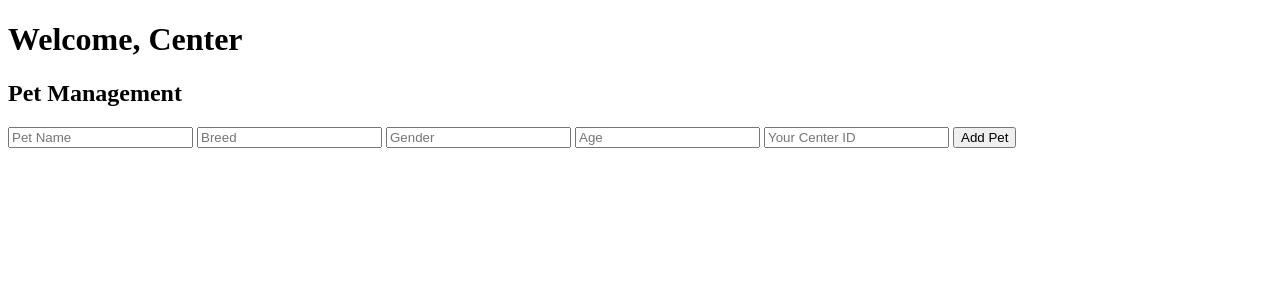
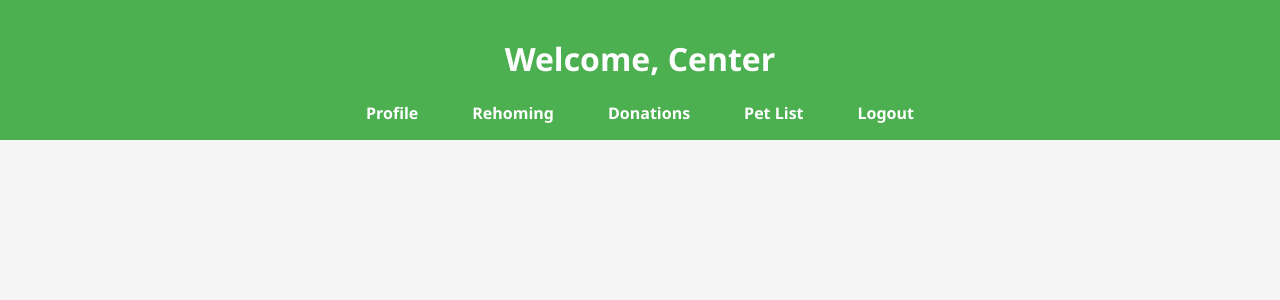
Before and after one commit to as6769-2004/pet-adoption-system, a PHP site: page /center-dashboard.html in a window 1280 px wide. Shown: the top 300 px of the page. Run offline with PHP 8.4, Linux system fonts and the light colour scheme.

Commit message:
first commit

```diff
--- a/backend/db.php
+++ b/backend/db.php
@@ -2,7 +2,7 @@
 $host = 'localhost';
 $user = 'root';
 $pass = '9709303105';
-$db = 'pet_adoption_system';
+$db = 'pet_adoption';
 
 $conn = new mysqli($host, $user, $pass, $db);
 if ($conn->connect_error) {
--- a/center-dashboard.html
+++ b/center-dashboard.html
@@ -2,18 +2,22 @@
 <html>
 <head>
   <title>Center Dashboard</title>
-  <link rel="stylesheet" href="css/style.css">
+  <link rel="stylesheet" href="css/dashboard.css">
 </head>
 <body>
-  <h1>Welcome, Center</h1>
-  <h2>Pet Management</h2>
-  <form action="backend/manage_pets.php" method="POST">
-    <input type="text" name="name" placeholder="Pet Name" required>
-    <input type="text" name="breed" placeholder="Breed" required>
-    <input type="text" name="gender" placeholder="Gender" required>
-    <input type="number" name="age" placeholder="Age" required>
-    <input type="number" name="center_id" placeholder="Your Center ID" required>
-    <button type="submit">Add Pet</button>
-  </form>
+  <header>
+    <h1>Welcome, Center</h1>
+    <nav>
+      <ul>
+        <li><a href="profile.html">Profile</a></li>
+        <li><a href="rehoming.html">Rehoming</a></li>
+        <li><a href="donations.html">Donations</a></li>
+        <li><a href="pet_list.html">Pet List</a></li>
+        <li><a href="logout.php">Logout</a></li>
+      </ul>
+    </nav>
+  </header>
+
+
 </body>
 </html>
--- /dev/null
+++ b/css/dashboard.css
@@ -0,0 +1,98 @@
+/* Global Styles */
+body {
+  font-family: 'Segoe UI', Tahoma, Geneva, Verdana, sans-serif;
+  background-color: #f5f5f5;
+  margin: 0;
+  padding: 0;
+  color: #333;
+}
+
+/* Header and Nav */
+header {
+  background-color: #4CAF50;
+  color: white;
+  padding: 1rem;
+  text-align: center;
+}
+
+nav ul {
+  list-style: none;
+  display: flex;
+  justify-content: center;
+  padding: 0;
+  margin: 1rem 0 0 0;
+  flex-wrap: wrap;
+}
+
+nav ul li {
+  margin: 0 15px;
+}
+
+nav ul li a {
+  color: white;
+  text-decoration: none;
+  font-weight: bold;
+  padding: 8px 12px;
+  border-radius: 5px;
+  transition: background 0.3s ease;
+}
+
+nav ul li a:hover {
+  background-color: #388E3C;
+}
+
+/* Section Styling */
+section {
+  max-width: 600px;
+  background-color: white;
+  margin: 2rem auto;
+  padding: 2rem;
+  border-radius: 8px;
+  box-shadow: 0 4px 10px rgba(0, 0, 0, 0.1);
+}
+
+/* Form Styling */
+form {
+  display: flex;
+  flex-direction: column;
+}
+
+form input, form select, form textarea {
+  padding: 10px;
+  margin-bottom: 15px;
+  border: 1px solid #ccc;
+  border-radius: 6px;
+  font-size: 16px;
+}
+
+form button {
+  background-color: #4CAF50;
+  color: white;
+  border: none;
+  padding: 12px;
+  font-size: 16px;
+  border-radius: 6px;
+  cursor: pointer;
+  transition: background-color 0.3s ease;
+}
+
+form button:hover {
+  background-color: #45A049;
+}
+
+/* Responsive Design */
+@media (max-width: 600px) {
+  nav ul {
+    flex-direction: column;
+    align-items: center;
+  }
+
+  nav ul li {
+    margin: 10px 0;
+  }
+
+  section {
+    margin: 1rem;
+    padding: 1.5rem;
+  }
+}
--- a/css/style.css
+++ b/css/style.css
@@ -0,0 +1,99 @@
+/* Reset some basic elements */
+* {
+    margin: 0;
+    padding: 0;
+    box-sizing: border-box;
+    font-family: 'Arial', sans-serif;
+  }
+
+  body {
+    background-color: #f7f9fc;
+    display: flex;
+    flex-direction: column;
+    align-items: center;
+    justify-content: center;
+    min-height: 100vh;
+    padding: 20px;
+  }
+
+  h2 {
+    color: #3a3a3a;
+    margin-bottom: 25px;
+    font-size: 28px;
+    text-align: center;
+  }
+
+  form {
+    background: white;
+    padding: 30px;
+    border-radius: 8px;
+    box-shadow: 0 2px 15px rgba(0, 0, 0, 0.1);
+    width: 100%;
+    max-width: 400px;
+    margin-bottom: 20px;
+  }
+
+  input {
+    width: 100%;
+    padding: 12px;
+    margin-bottom: 15px;
+    border: 1px solid #ddd;
+    border-radius: 4px;
+    font-size: 16px;
+    transition: border-color 0.3s;
+  }
+
+  input:focus {
+    outline: none;
+    border-color: #4a90e2;
+    box-shadow: 0 0 5px rgba(74, 144, 226, 0.3);
+  }
+
+  button {
+    width: 100%;
+    padding: 12px;
+    background-color: #4caf50;
+    color: white;
+    border: none;
+    border-radius: 4px;
+    font-size: 16px;
+    cursor: pointer;
+    transition: background-color 0.3s;
+  }
+
+  button:hover {
+    background-color: #45a049;
+  }
+
+  p {
+    margin: 15px 0 10px;
+    color: #666;
+    text-align: center;
+  }
+
+  a {
+    text-decoration: none;
+    width: 100%;
+    max-width: 400px;
+  }
+
+  a button {
+    background-color: #f0f0f0;
+    color: #333;
+    border: 1px solid #ddd;
+  }
+
+  a button:hover {
+    background-color: #e6e6e6;
+  }
+
+  /* Responsive adjustments */
+  @media (max-width: 480px) {
+    form {
+      padding: 20px;
+    }
+
+    h2 {
+      font-size: 24px;
+    }
+  }
```
Also changed, not shown: backend/signup_center.php (+7 -2 lines), center_login.html (renamed from admin-login.html), functionality.md (added).
